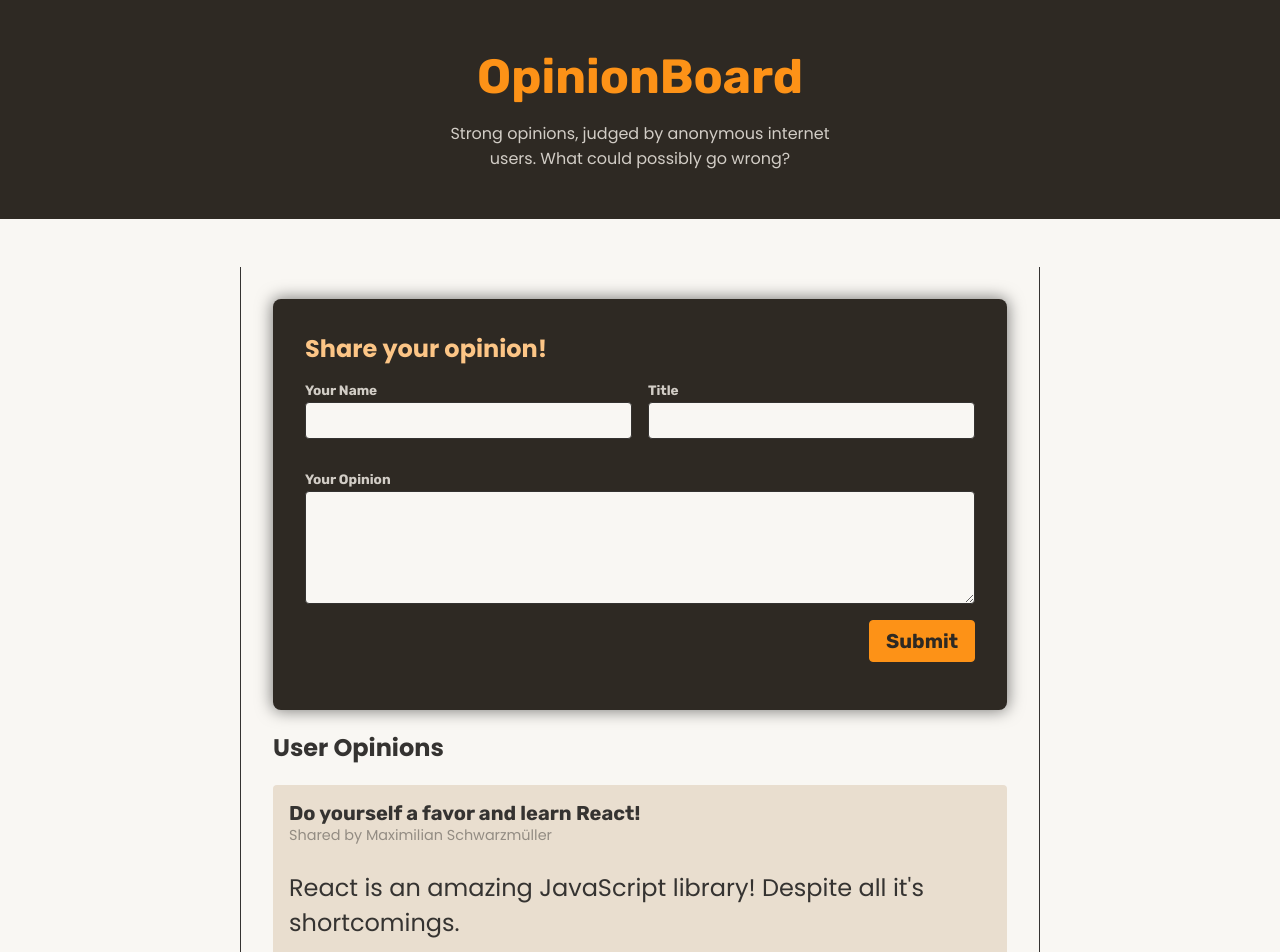
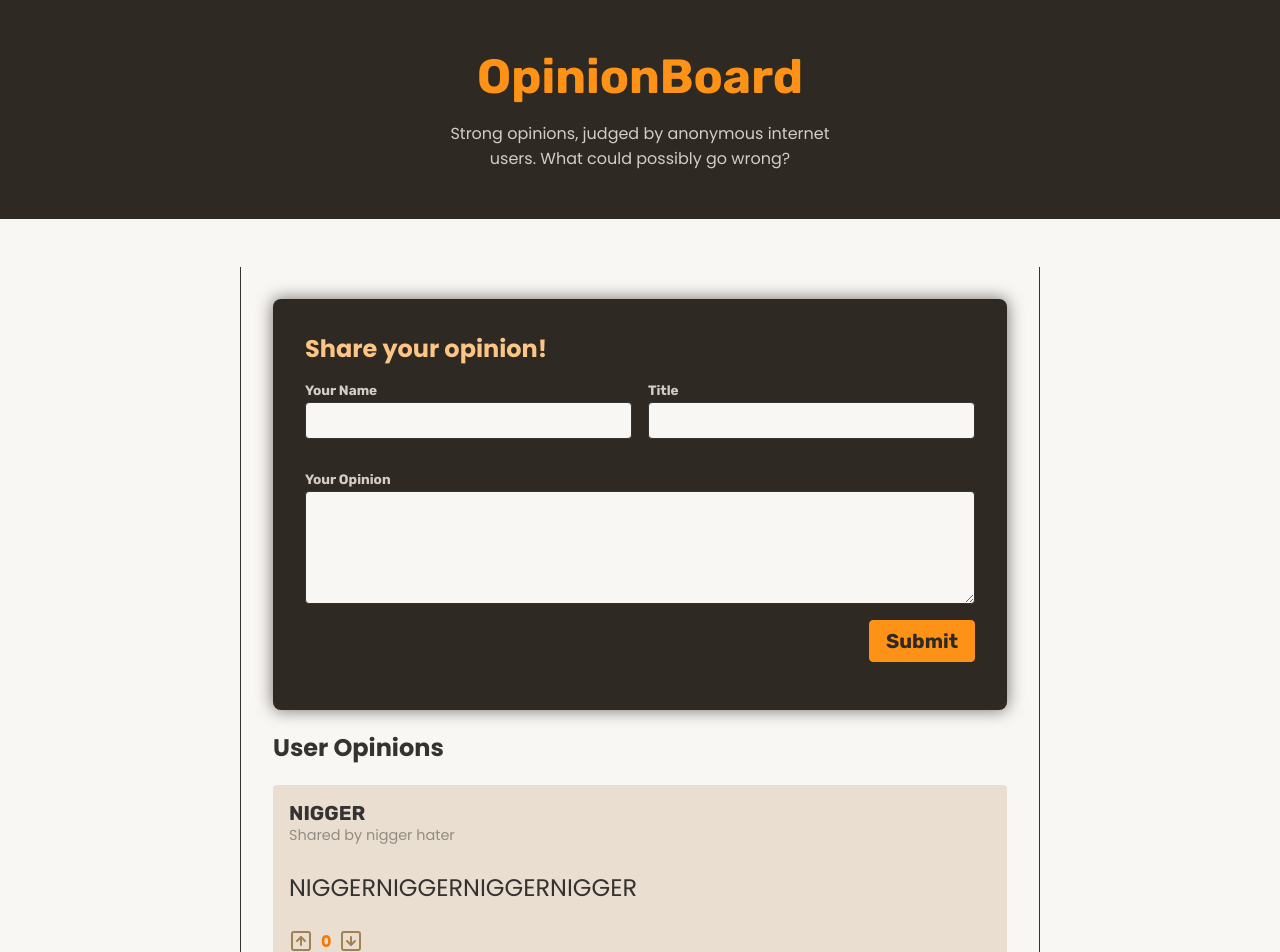
Before and after one commit to WodaMineralna/S18-Handling-Forms-via-Form-Actions-demo-project-2, a React (Vite) app: page / in a window 1280 px wide. Shown: the top 952 px of the page. Built offline with nearby package versions, Linux system fonts and the light colour scheme; data requests are answered from the project's data file.

Commit message:
add db.json to .gitignore and allow opinion submission to the backend

```diff
--- a/backend/db.json
+++ b/backend/db.json
@@ -1,5 +1,12 @@
 {
   "opinions": [
+    {
+      "id": 1745426727976,
+      "votes": 0,
+      "userName": "nigger hater",
+      "title": "NIGGER",
+      "body": "NIGGERNIGGERNIGGERNIGGER"
+    },
     {
       "id": 1,
       "userName": "Maximilian Schwarzmüller",
--- a/src/components/NewOpinion.jsx
+++ b/src/components/NewOpinion.jsx
@@ -1,6 +1,8 @@
-import { useActionState } from "react";
+import { useActionState, use } from "react";
 
 import { isEmpty, isNotLongEnough, isTooLong } from "../util/validation";
+
+import { OpinionsContext } from "../store/opinions-context";
 
 const OPINION_MAXLENGHT = 300;
 
@@ -12,7 +14,9 @@ const ERROR_MESSAGES = {
 };
 
 export function NewOpinion() {
-  function newOpinionAction(prevFormState, formState) {
+  const { addOpinion } = use(OpinionsContext)
+
+  async function newOpinionAction(prevFormState, formState) {
     const userName = formState.get("userName");
     const title = formState.get("title");
     const body = formState.get("body");
@@ -39,6 +43,7 @@ export function NewOpinion() {
     }
 
     // TODO send data to backend
+    await addOpinion({ userName, title, body })
 
     return { errors: null };
   }
```
